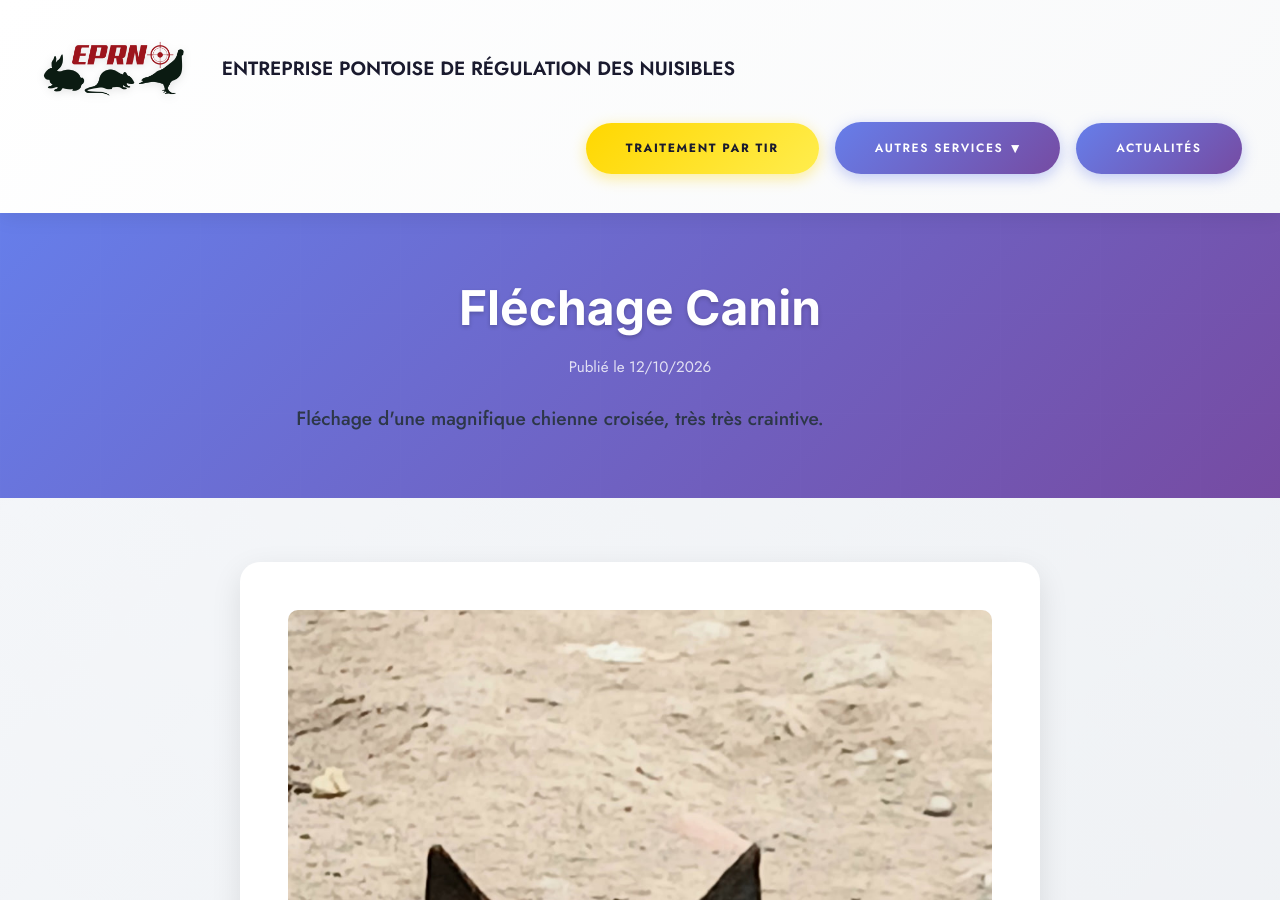
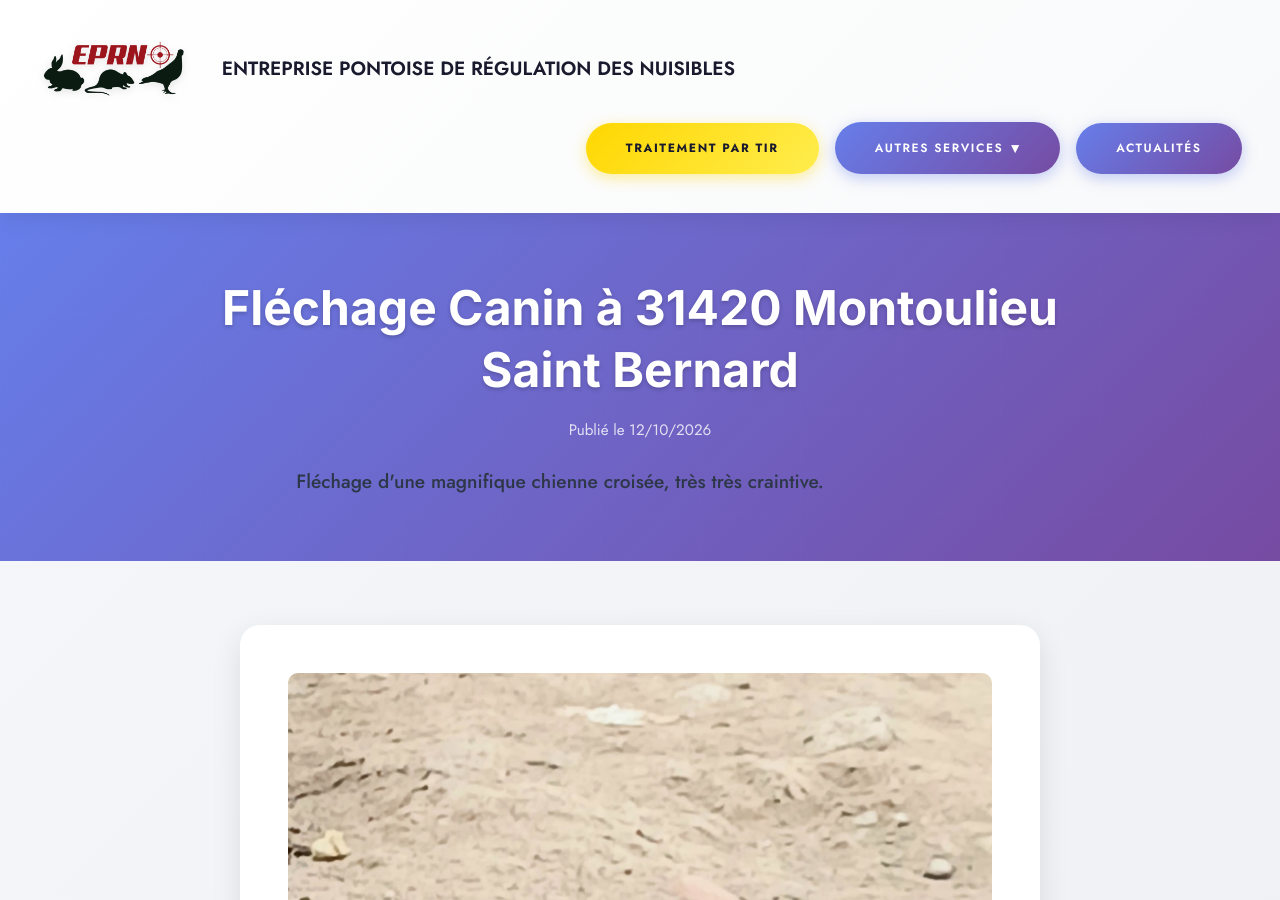
Before and after one commit to TheDoubleJo/eprn, a Jekyll site: the page built from _posts/2026-10-12-fléchage-canin.md, in a window 1280 px wide and 900 px high. Built offline with Jekyll 4.4.1, drawn with Linux system fonts in a browser that asks for light colours.

Commit message:
Update Actualités “2026-10-12-fléchage-canin”

```diff
--- a/_posts/2026-10-12-fléchage-canin.md
+++ b/_posts/2026-10-12-fléchage-canin.md
@@ -1,6 +1,6 @@
 ---
 layout: post
-title: Fléchage Canin
+title: Fléchage Canin à 31420 Montoulieu Saint Bernard
 description: Fléchage d'une magnifique chienne croisée, très très craintive.
 image: /images/uploads/Chienne.jpg
 youtube_url: ''
```
